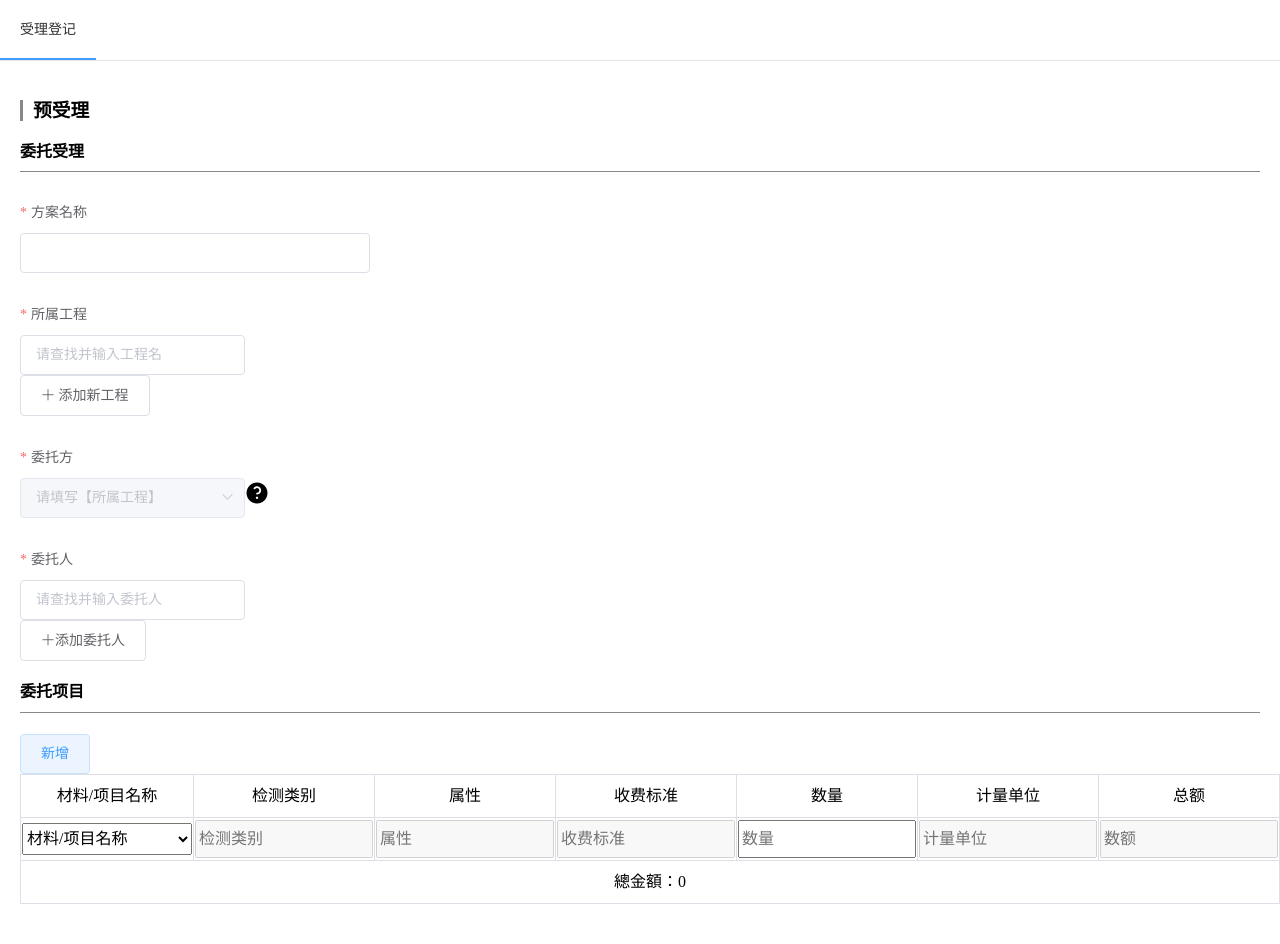
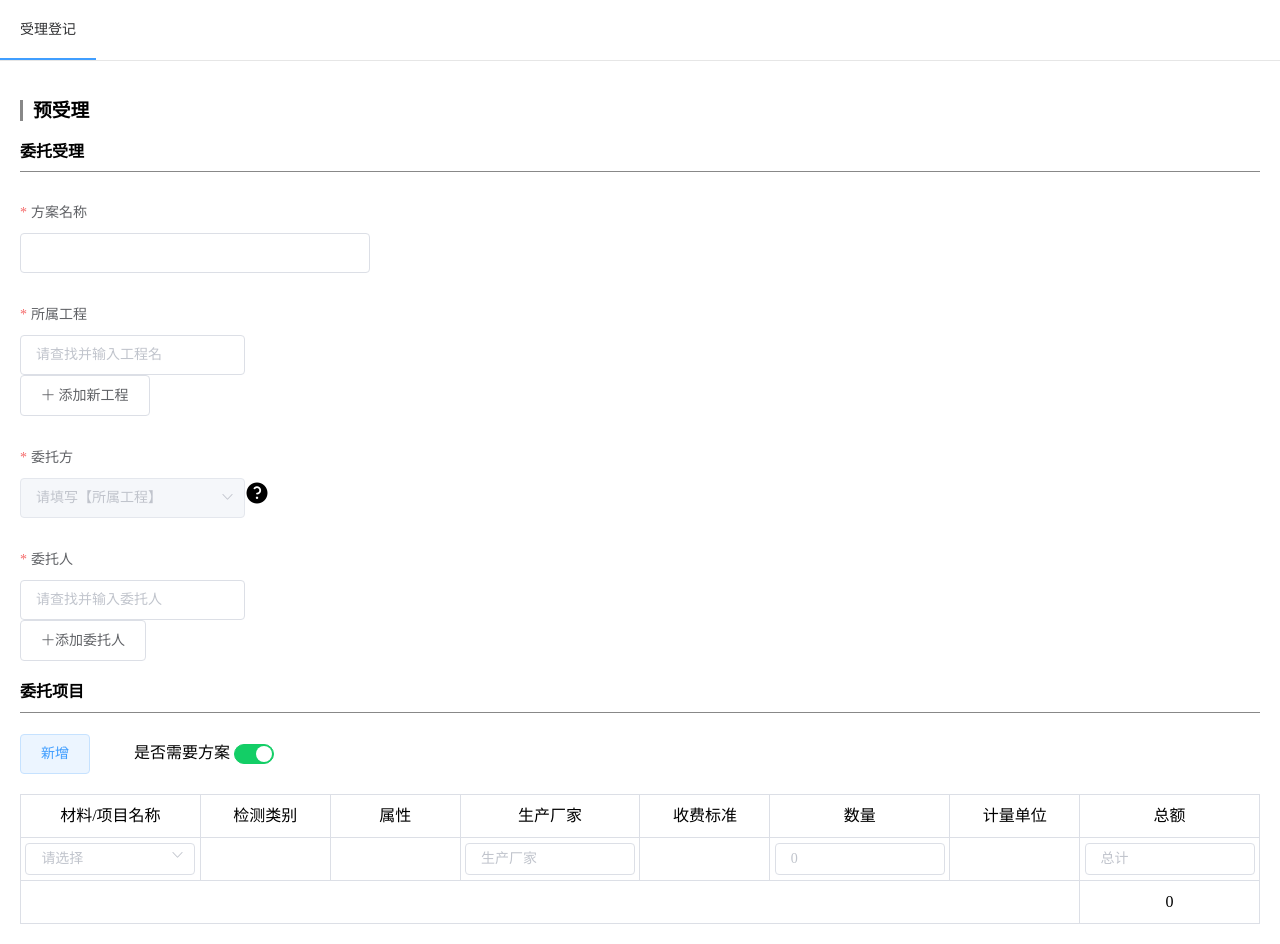
Before and after one commit to ipenta/inspection, a Vue app: page /#/proacceptance in a window 1280 px wide. Both pictures are taken after a click on the button "新增". Built offline with nearby package versions, Linux system fonts and the light colour scheme.

Commit message:
基本listtable

```diff
--- a/src/components/table/LineTable.vue
+++ b/src/components/table/LineTable.vue
@@ -24,13 +24,19 @@
 <template lang="html">
 
 <div class="linetable">
-    <el-button @click="add">新增</el-button>
+    <div style="margin-bottom:20px;">
+        <el-button @click="add">新增</el-button>
+        &nbsp; &nbsp; &nbsp; &nbsp; &nbsp;
+        是否需要方案&nbsp;<el-switch v-model="needOpen" active-color="#13ce66" inactive-color="#ff4949">
+        </el-switch>
+    </div>
     <table class="linetable" border="0">
         <thead>
             <tr>
                 <td>材料/项目名称</td>
                 <td>检测类别</td>
                 <td>属性</td>
+                <td>生产厂家</td>
                 <td>收费标准</td>
                 <td>数量</td>
                 <td>计量单位</td>
@@ -40,39 +46,47 @@
         <tbody>
             <tr v-for="(item, itemIndex) in items" v-bind:key="itemIndex">
                 <td>
-                    <select class="el-select" @change="onSelectedDetection($event, item)">
-                        <option value="" disabled selected>材料/项目名称</option>
-                        <option :value="detection.id" v-for="detection in detections" v-bind:key="detection.id">{{ detection.name }}</option>
-                    </select>
+                    <el-select v-model="item.name" @change="onSelectedDetection($event,item)">
+                        <el-option v-for="(v,k) in detections" :key="k" :label="v.name" :value="k">
+                        </el-option>
+                    </el-select>
                 </td>
                 <td>
-                    <input type="text" placeholder="检测类别" :value="getItemInfo(item.detection_id).type" disabled>
+                    <!-- <el-input v-model="getItemInfo(item.detection_id).type" placeholder="检测类别" readonly></el-input> -->
+                    {{getItemInfo(item.detection_id).type}}
                 </td>
                 <td>
-                    <input type="text" placeholder="属性" :value="getItemInfo(item.detection_id).mode" disabled>
+                    <!-- <el-input v-model="getItemInfo(item.detection_id).mode" placeholder="属性" readonly></el-input> -->
+                    {{getItemInfo(item.detection_id).mode}}
                 </td>
                 <td>
-                    <input type="text" placeholder="收费标准" :value="getItemInfo(item.detection_id).price" disabled>
+                    <el-input v-model="item.mfrs" placeholder="生产厂家"></el-input>
                 </td>
                 <td>
-                    <input type="text" placeholder="数量" :value="item.amount" @input="onItemAmountInput($event, item)">
+                    <!-- <el-input v-model="getItemInfo(item.detection_id).price" placeholder="收费标准" readonly></el-input> -->
+                    {{getItemInfo(item.detection_id).price}}
                 </td>
                 <td>
-                    <input type="text" placeholder="计量单位" :value="getItemInfo(item.detection_id).unit" disabled>
+                    <el-input v-model="item.amount" placeholder="0" @input="onItemAmountInput($event, item)"></el-input>
                 </td>
                 <td>
-                    <input type="text" placeholder="数额" :value="item.money" disabled>
+                    <!-- <el-input v-model="getItemInfo(item.detection_id).unit" placeholder="计量单位" readonly></el-input> -->
+                    {{getItemInfo(item.detection_id).unit}}
+                </td>
+                <td>
+                    <el-input v-model="item.money" placeholder="总计"></el-input>
                 </td>
             </tr>
             <tr v-if="!items.length">
                 <td colspan="8" class="empty">尚未新增任何資料</td>
             </tr>
             <tr>
-                <td colspan="8" align="left">總金額：{{ totalMoney }}</td>
+                <td colspan="7"></td>
+                <td>{{ totalMoney }}</td>
             </tr>
+
         </tbody>
     </table>
-
 </div>
 
 </template>
@@ -85,7 +99,7 @@ export default {
         return {
             items: [],
             detections: {},
-            num: '',
+            needOpen: '',
             totalMoney: 0
         }
     },
@@ -98,34 +112,30 @@ export default {
             this.detections = resp.data.detection
         },
         onSelectedDetection(event, item) {
-            console.log(event.target.value)
-            item.detection_id = parseInt(event.target.value)
+            item.detection_id = parseInt(event)
         },
         add() {
             this.items.push({
                 detection_id: null,
                 name: '',
                 type: '',
+                mfrs: '',
                 price: 0,
                 unit: '',
                 mode: '',
                 amount: '',
                 money: ''
-
             })
         },
         getItemInfo(detectionId) {
-            if (!detectionId) return ''
-            return this.detections.find(d => d.id === detectionId)
+            if (!this.isNumeric(detectionId) || detectionId === null) return ''
+            return this.detections.find(d => d.id === parseFloat(detectionId))
         },
         onItemAmountInput(event, item) {
-            const amount = parseFloat(event.target.value)
-            // 一樣就不繼續了
-            if (item.amount === amount) return
-            // 檢測輸入的是否為數字
-            if (this.isNumeric(event.target.value)) {
+            const amount = parseFloat(event)
+            if (amount === '' || item.amount === amount) return
+            if (this.isNumeric(amount)) {
                 item.amount = amount
-                // 計算金額
                 this.calculateMoney(item)
             } else {
                 item.amount = 0
@@ -133,15 +143,11 @@ export default {
         },
         calculateMoney(item) {
             const drug = this.getItemInfo(item.detection_id)
-            // 照你的算法～
             let money = (parseFloat(drug.price) * parseFloat(item.amount)).toFixed(2)
-            // 這裡可以簡化成這樣
             item.money = isNaN(money) ? parseFloat(0.00) : money
-            // 任何金額異動就重新計算總金額
             this.calculateTotalMoney()
         },
         calculateTotalMoney() {
-            // 這裡的大致意思是說，從 items 每個元素中取得其 money 值，在進行加總 (reduce)
             this.totalMoney = parseFloat(this.items.map(i => parseFloat(i.money)).reduce((a, b) => (a + b), 0)).toFixed(2)
         },
         isNumeric(n) {
--- a/src/mock/detection.json
+++ b/src/mock/detection.json
@@ -1,180 +1,180 @@
 [{
-    "id": 1,
+    "id": 0,
     "type": "室内环境监测",
     "name": "5元素检测",
     "price": 2000,
     "unit": "点",
     "mode": "现场检测"
 }, {
-    "id": 2,
+    "id": 1,
     "type": "室内环境监测",
     "name": "3元素检测",
     "price": 1200,
     "unit": "点",
     "mode": "现场检测"
 }, {
-    "id": 3,
+    "id": 2,
     "type": "室内环境监测",
     "name": "单元素检测",
     "price": 400,
     "unit": "点",
     "mode": "现场检测"
 }, {
-    "id": 4,
+    "id": 3,
     "type": "外窗节能",
     "name": "三性",
     "price": 3000,
     "unit": "组",
     "mode": "送样"
 }, {
-    "id": 5,
+    "id": 4,
     "type": "外窗节能",
     "name": "保温性",
     "price": 3000,
     "unit": "樘",
     "mode": "送样"
 }, {
-    "id": 6,
+    "id": 5,
     "type": "外窗节能",
     "name": "中空玻璃露点",
     "price": 800,
     "unit": "项",
     "mode": "送样"
 }, {
-    "id": 7,
+    "id": 6,
     "type": "外窗节能",
     "name": "可见光透射比",
     "price": 400,
     "unit": "项",
     "mode": "送样"
 }, {
-    "id": 8,
+    "id": 7,
     "type": "外窗节能",
     "name": "遮光系数",
     "price": 1000,
     "unit": "项",
     "mode": "送样"
 }, {
-    "id": 9,
+    "id": 8,
     "type": "外窗节能",
     "name": "现场气密性",
     "price": 3000,
     "unit": "樘",
     "mode": "送样"
 }, {
-    "id": 10,
+    "id": 9,
     "type": "外窗节能",
     "name": "入户门保温性",
     "price": 3000,
     "unit": "樘",
     "mode": "送样"
 }, {
-    "id": 11,
+    "id": 10,
     "type": "见证取样",
     "name": "保温层结构钻芯",
     "price": 800,
     "unit": "项",
     "mode": "现场检测"
 }, {
-    "id": 12,
+    "id": 11,
     "type": "见证取样",
     "name": "锚栓拉拔",
     "price": 700,
     "unit": "项",
     "mode": "送样，现场检测"
 }, {
-    "id": 13,
+    "id": 12,
     "type": "见证取样",
     "name": "饰面砖拉拔",
     "price": 400,
     "unit": "项",
     "mode": "送样，现场检测"
 }, {
-    "id": 14,
+    "id": 13,
     "type": "见证取样",
     "name": "保温板与基体粘结强度",
     "price": 1260,
     "unit": "项",
     "mode": "现场检测"
 }, {
-    "id": 15,
+    "id": 14,
     "type": "见证取样",
     "name": "无机保温砂浆",
     "price": 1540,
     "unit": "项",
     "mode": "送样"
 }, {
-    "id": 16,
+    "id": 15,
     "type": "见证取样",
     "name": "膨胀珍珠岩粉",
     "price": 0,
     "unit": "项",
     "mode": "送样"
 }, {
-    "id": 17,
+    "id": 16,
     "type": "见证取样",
     "name": "无机轻集料保温砂浆",
     "price": 1540,
     "unit": "项",
     "mode": "送样"
 }, {
-    "id": 18,
+    "id": 17,
     "type": "见证取样",
     "name": "憎水珍珠岩板",
     "price": 1540,
     "unit": "项",
     "mode": "送样"
 }, {
-    "id": 19,
+    "id": 18,
     "type": "见证取样",
     "name": "抗裂砂浆",
     "price": 560,
     "unit": "项",
     "mode": "送样"
 }, {
-    "id": 20,
+    "id": 19,
     "type": "见证取样",
     "name": "抹面砂浆",
     "price": 1260,
     "unit": "项",
     "mode": "送样"
 }, {
-    "id": 21,
+    "id": 20,
     "type": "见证取样",
     "name": "网格布",
     "price": 1600,
     "unit": "项",
     "mode": "送样"
 }, {
-    "id": 22,
+    "id": 21,
     "type": "见证取样",
     "name": "蒸压加气砼砌块（导热系数）",
     "price": 630,
     "unit": "项",
     "mode": "送样"
 }, {
-    "id": 23,
+    "id": 22,
     "type": "见证取样",
     "name": "泡沫混凝土试块",
     "price": 1540,
     "unit": "项",
     "mode": "送样"
 }, {
-    "id": 24,
+    "id": 23,
     "type": "见证取样",
     "name": "挤塑板",
     "price": 1540,
     "unit": "项",
     "mode": "送样"
 }, {
-    "id": 25,
+    "id": 24,
     "type": "见证取样",
     "name": "岩棉板",
     "price": 1540,
     "unit": "项",
     "mode": "送样"
 }, {
-    "id": 26,
+    "id": 25,
     "type": "见证取样",
     "name": "同条件试块",
     "price": 1000,
```
